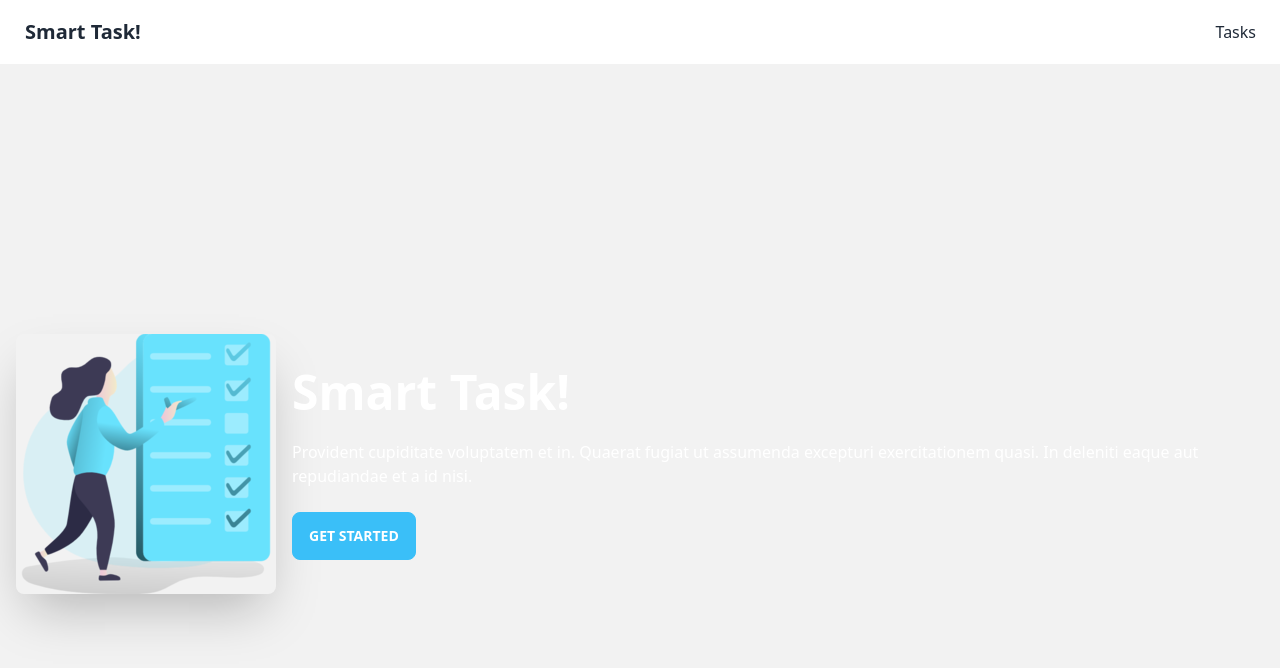
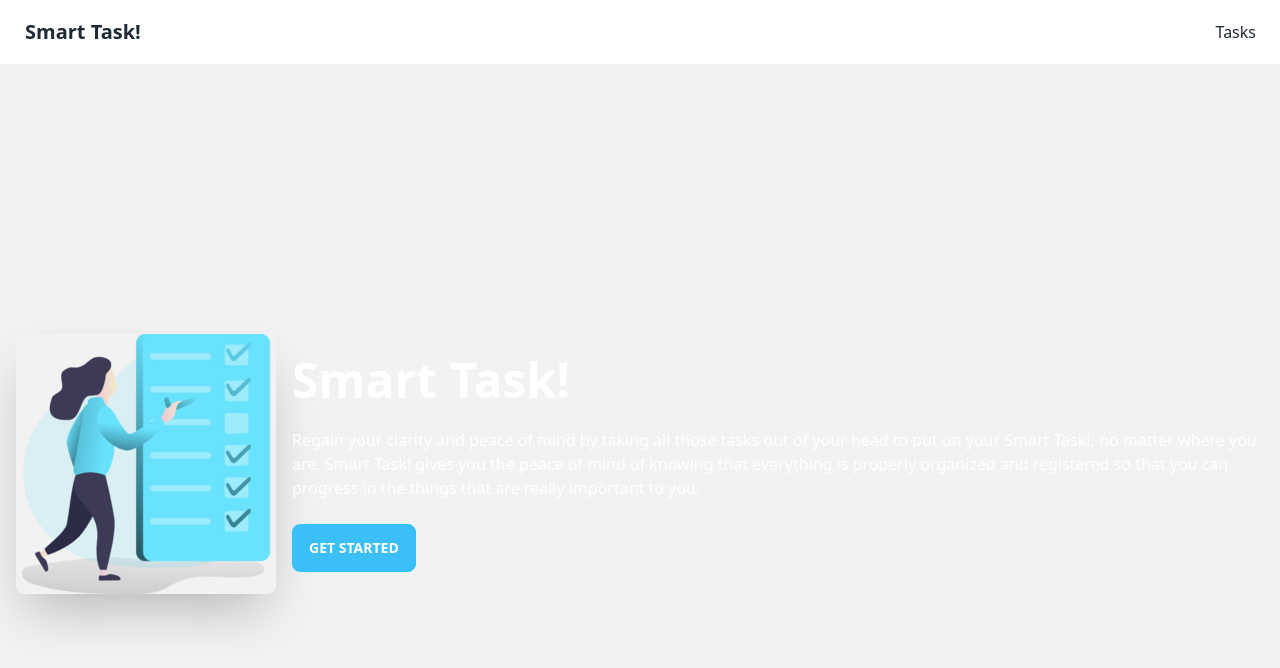
Before and after one commit to DanielaTob/TodoList-MERN-Frontend, a React (Create React App) app: page / in a window 1280 px wide. Shown: the top 668 px of the page. Built offline with nearby package versions, Linux system fonts and the light colour scheme.

Commit message:
remove lorem

```diff
--- a/src/views/Landing.jsx
+++ b/src/views/Landing.jsx
@@ -18,9 +18,10 @@ export default function Landing() {
             <div>
               <h1 className="text-5xl text-white font-bold">Smart Task!</h1>
               <p className="py-6 text-white">
-                Provident cupiditate voluptatem et in. Quaerat fugiat ut
-                assumenda excepturi exercitationem quasi. In deleniti eaque aut
-                repudiandae et a id nisi.
+              Regain your clarity and peace of mind by taking all those tasks out of your
+              head to put on your Smart Task!, no matter where you are.
+              Smart Task! gives you the peace of mind of knowing that everything is properly organized
+              and registered so that you can progress in the things that are really important to you.
               </p>
               <Link to="/Tasks">
               <button className="btn btn-info text-white">Get Started</button>
```
